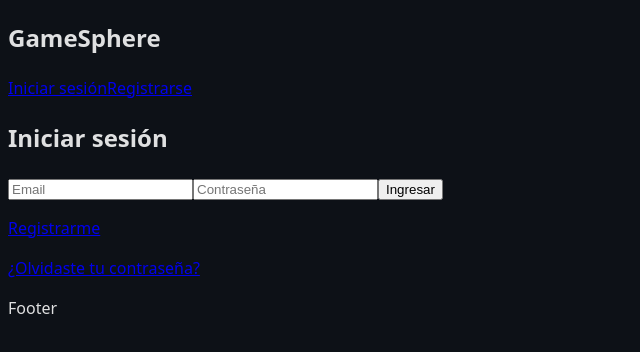
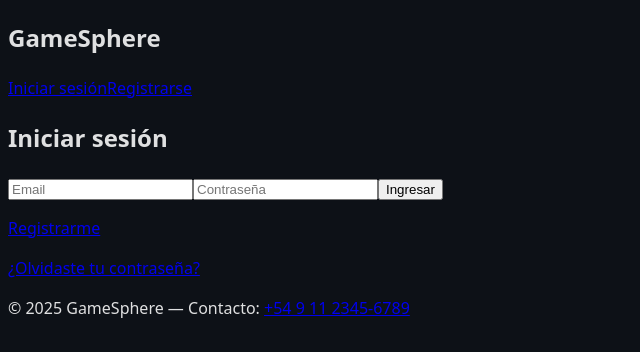
Before and after one commit to ValentinoDiaz0509/tpo-marketplace-frontend, a React (Vite) app in the folder marketplace-frontend/: page /login in a window 1280 px wide. Shown: the top 352 px of the page, without its empty margins (0-640 px from the left). Built offline with nearby package versions, Linux system fonts and the light colour scheme.

Commit message:
Update Footer.jsx

```diff
--- a/marketplace-frontend/src/components/layout/Footer.jsx
+++ b/marketplace-frontend/src/components/layout/Footer.jsx
@@ -1,5 +1,11 @@
 const Footer = () => {
-  return <div>Footer</div>;
+  return (
+    <footer className="w-full bg-gray-900 text-white text-center py-4 mt-auto">
+      <p className="text-sm">
+        © 2025 GameSphere — Contacto: <a href="tel:+5491123456789" className="text-blue-400 hover:underline">+54 9 11 2345-6789</a>
+      </p>
+    </footer>
+  );
 };
 
 export default Footer;
```
